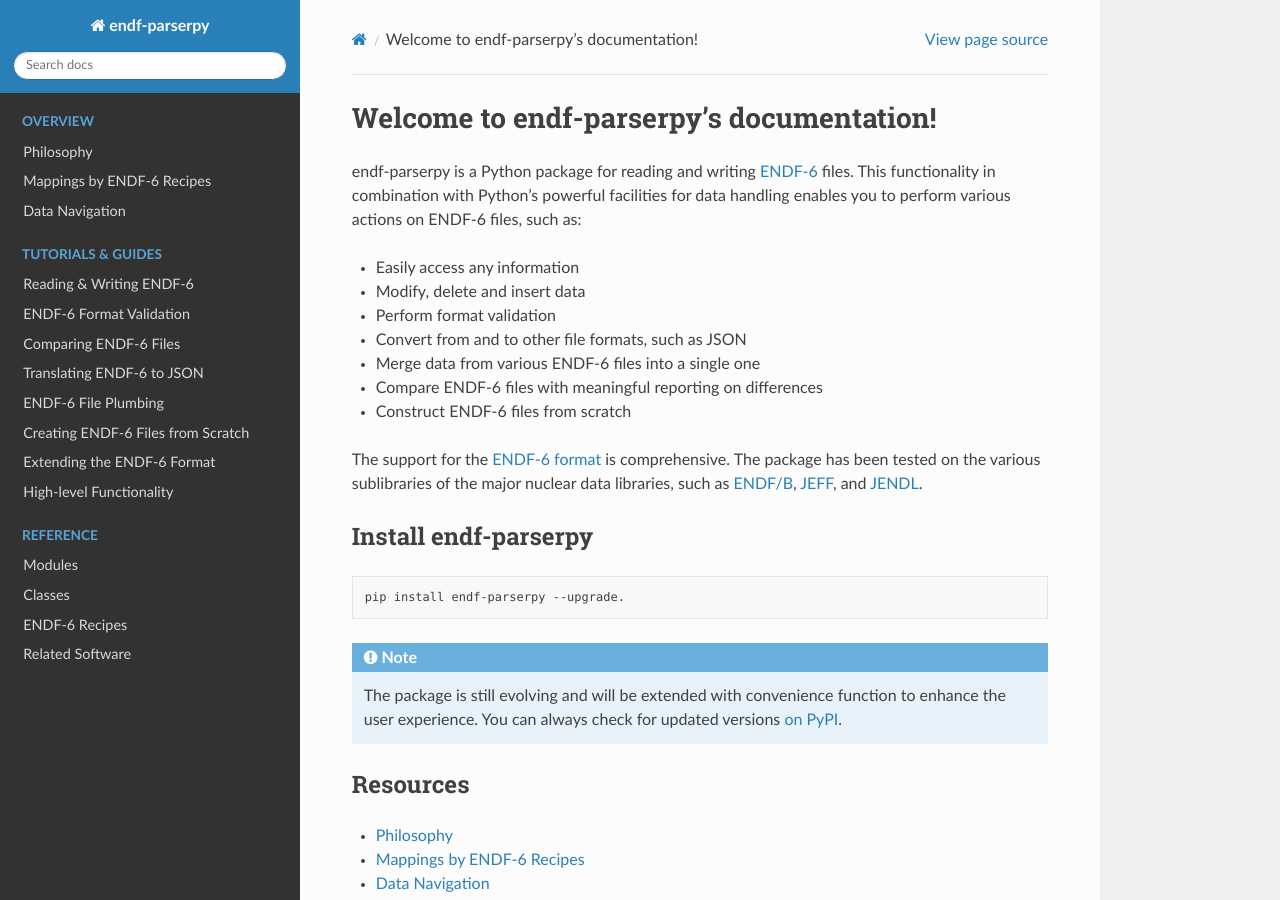
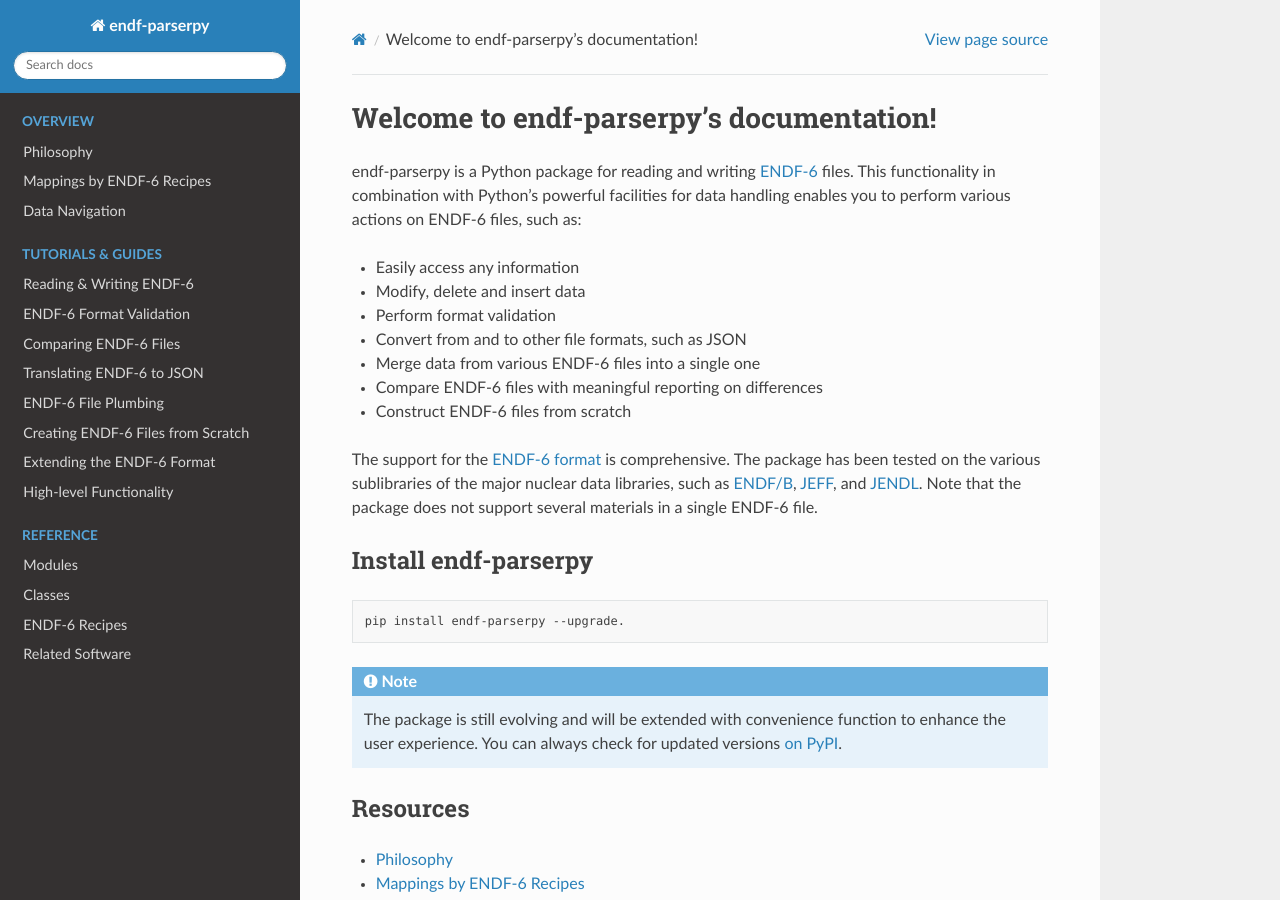
Before and after one commit to IAEA-NDS/endf-parserpy, a Sphinx documentation site: the page built from docs/source/index.rst, in a window 1280 px wide and 900 px high. Built offline with Sphinx 7.4.7 and the Read the Docs theme 2.0.0, drawn with Linux system fonts in a browser that asks for light colours.

Commit message:
add note on single material constraint

```diff
--- a/docs/source/index.rst
+++ b/docs/source/index.rst
@@ -58,6 +58,8 @@ of the major nuclear data libraries, such as
 `ENDF/B <https://www.nndc.bnl.gov/endf/>`_,
 `JEFF <https://www.oecd-nea.org/dbdata/jeff/>`_,
 and `JENDL <https://wwwndc.jaea.go.jp/jendl/jendl.html>`_.
+Note that the package does not support several materials
+in a single ENDF-6 file.
 
 
 Install endf-parserpy
```
Also changed, not shown: README.md (+2 -0 lines).
